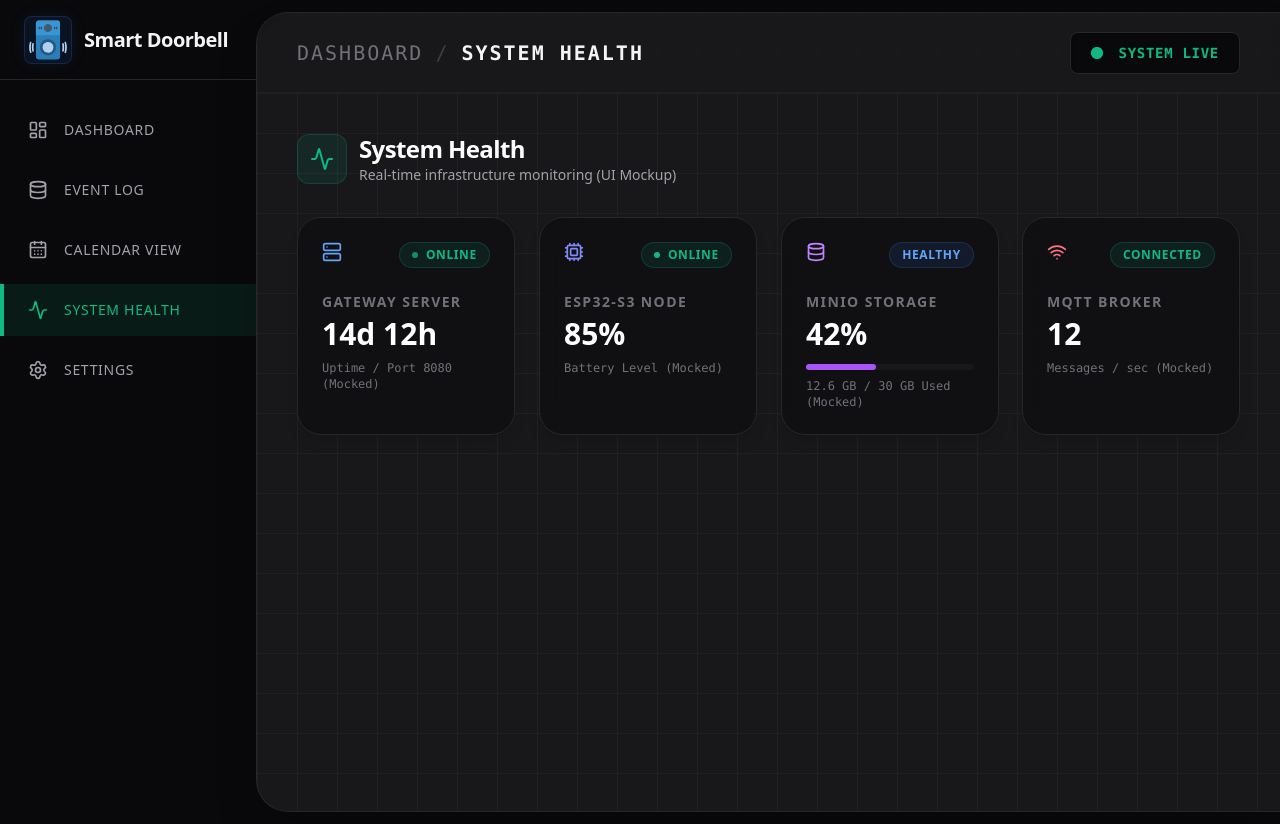
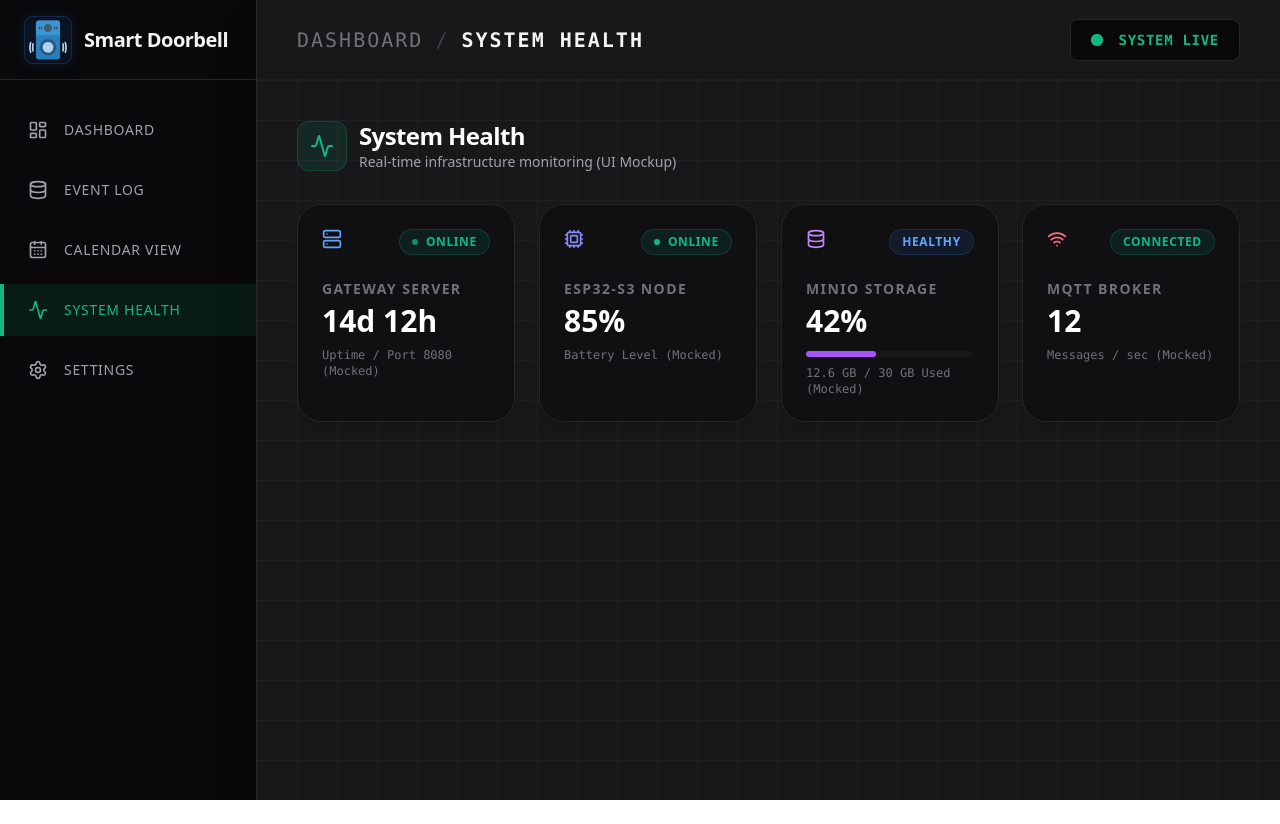
Before and after one commit to calebhabesh/doorlink, a Next.js app in the folder dashboard/: page /health in a window 1280 px wide. After the commit the page ends 800 px from the top, so only its background shows below. Built offline with nearby package versions, Linux system fonts and the light colour scheme.

Commit message:
style(dashboard): align sidebar with content and make log header opaque
Removes the vertical margin from the main layout to align perfectly with the sidebar and updates the recent log header to be opaque zinc-900 with a subtle border to prevent content phasing.

```diff
--- a/dashboard/src/app/page.tsx
+++ b/dashboard/src/app/page.tsx
@@ -175,7 +175,7 @@ export default function Home() {
               onScroll={handleScroll}
               className={`flex-1 lg:absolute lg:inset-0 overflow-y-auto pr-2 scrollbar-thin scrollbar-thumb-zinc-800 scrollbar-track-transparent transition-[mask-image] duration-300 ${!isAtBottom ? '[mask-image:linear-gradient(to_bottom,black_85%,transparent_100%)] [-webkit-mask-image:linear-gradient(to_bottom,black_85%,transparent_100%)]' : ''}`}
             >
-              <h3 className="text-xs font-mono text-zinc-500 uppercase tracking-[0.2em] mb-5 flex items-center gap-3 shrink-0 px-2 font-black sticky top-0 bg-zinc-900/80 backdrop-blur-md py-2 z-10">
+              <h3 className="text-xs font-mono text-zinc-500 uppercase tracking-[0.2em] mb-5 flex items-center gap-3 shrink-0 px-2 font-black sticky top-0 bg-zinc-900 py-4 z-10 border-b border-zinc-800/50">
                 <svg className="w-4 h-4 text-emerald-500" fill="none" stroke="currentColor" viewBox="0 0 24 24" xmlns="http://www.w3.org/2000/svg"><path strokeLinecap="round" strokeLinejoin="round" strokeWidth={3} d="M4 6h16M4 10h16M4 14h16M4 18h16" /></svg>
                 Recent Log
               </h3>
--- a/dashboard/src/components/MainLayout.tsx
+++ b/dashboard/src/components/MainLayout.tsx
@@ -106,7 +106,7 @@ export default function MainLayout({
       </div>
 
       {/* Main Content Area */}
-      <main className="flex-1 bg-zinc-900 min-h-[calc(100vh-4rem)] lg:min-h-screen lg:my-3 lg:rounded-l-[2rem] border-l border-t border-b border-zinc-800 shadow-2xl relative flex flex-col overflow-hidden">
+      <main className="flex-1 bg-zinc-900 min-h-[calc(100vh-4rem)] lg:min-h-screen border-l border-zinc-800 shadow-2xl relative flex flex-col overflow-hidden">
         <div className="absolute inset-0 bg-grid opacity-[0.35] pointer-events-none z-0"></div>
 
         {/* Desktop Header */}
```
